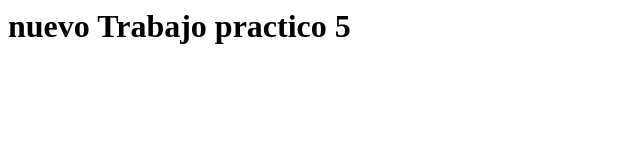
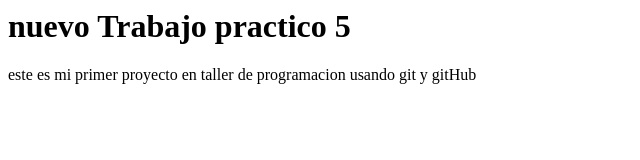
Before and after one commit to maldonadoaldana27-lgtm/tp-git-tuapellido, a plain HTML site: page index.html in a window 1280 px wide. Shown: the whole page, without its empty margins (0-640 px from the left). Drawn offline with Linux system fonts and the light colour scheme.

Commit message:
párrafo descriptivo

```diff
--- a/index.html
+++ b/index.html
@@ -6,6 +6,9 @@
 <body>
 
     <h1>nuevo Trabajo practico 5</h1>
+    <p>
+        este es mi primer proyecto en taller de programacion usando git y gitHub
+    </p>
 
 </body>
 
```
